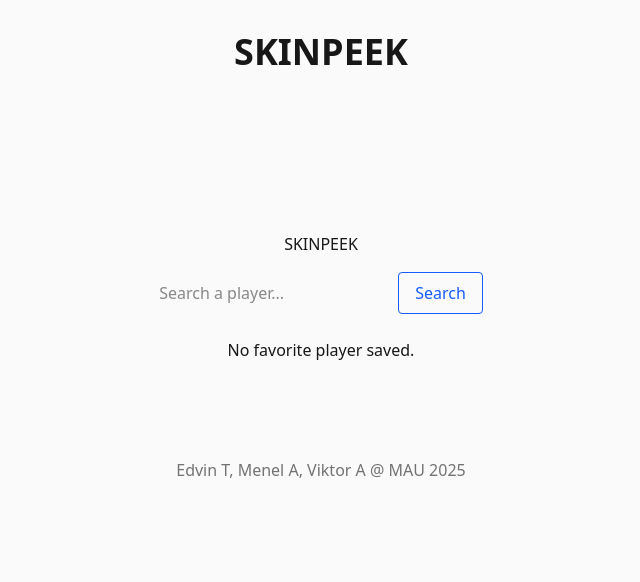
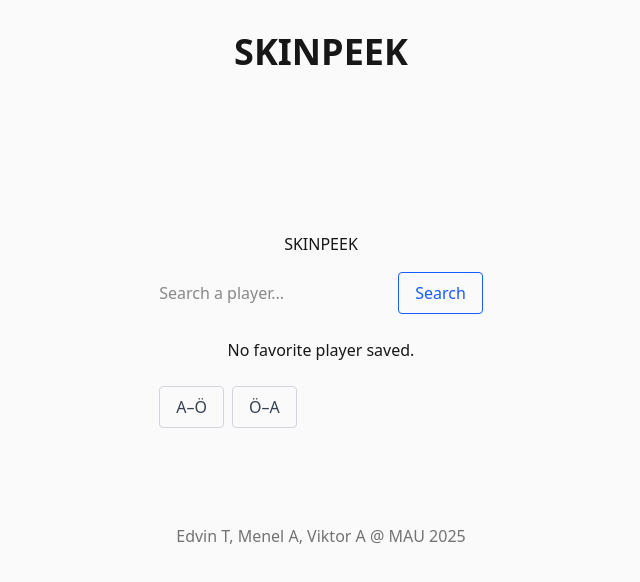
Before and after one commit to edvintopa/skinpeek, a React (Vite) app: page /#/ in a window 1280 px wide. Shown: the top 582 px of the page, without its empty margins (319-959 px from the left). Built offline with nearby package versions, Linux system fonts and the light colour scheme.

Commit message:
EnterKeyPress, Sorting, searchfix

```diff
--- a/src/components/FavoriteList/FavoriteList.jsx
+++ b/src/components/FavoriteList/FavoriteList.jsx
@@ -6,7 +6,7 @@ function FavoriteList({ favorites }) {
     if (favorites.length === 0 || !favorites) return <p>No favorite player saved.</p>;
 
     return (
-        <ul className="grid grid-cols-1 md:grid-cols-2 gap-4 shadow-md" id="testarNu">
+        <ul className="grid grid-cols-1 gap-4 shadow-md" id="testarNu">
             {favorites.map(({ player }) => (
                 <li
                     key={player}
--- a/src/components/SearchBar/SearchBar.jsx
+++ b/src/components/SearchBar/SearchBar.jsx
@@ -1,4 +1,11 @@
 function SearchBar({ query, setQuery, onSearch }) {
+
+    const handleKeyDown = (e) => {
+        if(e.key === "Enter"){
+            onSearch();
+        }
+    }
+
     return (
         <div className="flex gap-2">
             <input
@@ -7,6 +14,7 @@ function SearchBar({ query, setQuery, onSearch }) {
                 className="input input-bordered"
                 value={query}
                 onChange={(e) => setQuery(e.target.value)}
+                onKeyDown={handleKeyDown}
             />
             <button className="border border-blue-600 text-blue-600 px-4 py-2 rounded hover:bg-blue-50 transition-colors" onClick={onSearch} >
                 Search
--- /dev/null
+++ b/src/components/SortButtons/SortButtons.jsx
@@ -0,0 +1,28 @@
+function SortButtons({ sortOrder, onChange }) {
+  return (
+    <div className="flex gap-2">
+      <button
+        className={`px-4 py-2 border rounded transition-colors ${
+          sortOrder === "asc"
+            ? "bg-blue-100 border-blue-600 text-blue-600"
+            : "border-gray-300 text-gray-700"
+        }`}
+        onClick={() => onChange("asc")}
+      >
+        A–Ö
+      </button>
+      <button
+        className={`px-4 py-2 border rounded transition-colors ${
+          sortOrder === "desc"
+            ? "bg-blue-100 border-blue-600 text-blue-600"
+            : "border-gray-300 text-gray-700"
+        }`}
+        onClick={() => onChange("desc")}
+      >
+        Ö–A
+      </button>
+    </div>
+  );
+}
+
+export default SortButtons;
--- a/src/pages/Home/Home.jsx
+++ b/src/pages/Home/Home.jsx
@@ -3,7 +3,7 @@ import { useNavigate, useParams } from "react-router-dom"
 import { getAllStarred } from "../../utils/localStorageUtils"
 import SearchBar from "../../components/SearchBar/SearchBar";
 import FavoriteList from "../../components/FavoriteList/FavoriteList";
-
+import SortButtons from "../../components/SortButtons/SortButtons";
 
 // Search bar
 // Favourite players (localStorage)
@@ -12,6 +12,7 @@ import FavoriteList from "../../components/FavoriteList/FavoriteList";
 function Home() {
   const [Favourite, setFavorites] = useState([]);
   const [query , setQuery] = useState("");
+  const [sortOrder, setSortOrder] = useState(null);
   const navigate = useNavigate();
 
   useEffect( () => {
@@ -21,18 +22,30 @@ function Home() {
 
   const handleSearch = () => {
     if (query.trim()){
-
       navigate(`/peek/${query.trim()}`);
     }
   };
 
+  const filtered = Favourite.filter(({player}) =>
+    player.toLowerCase().includes(query.toLowerCase())
+  );
+
+  const sortedFavorites =
+  sortOrder === null ? filtered
+    :[...filtered].sort((a, b) => {
+      const nameA = a.player.toLowerCase();
+      const nameB = b.player.toLowerCase();
+      return sortOrder === "asc"
+        ? nameA.localeCompare(nameB) : nameB.localeCompare(nameA);
+    })
   return (
     <>
       <div>
         <h1>SKINPEEK</h1>
         <div className="p-4 flex flex-col gap-6">
             <SearchBar query={query} setQuery={setQuery} onSearch={handleSearch} />
-            <FavoriteList favorites={Favourite} />
+            <FavoriteList favorites={sortedFavorites} />
+            <SortButtons sortOrder={sortOrder} onChange={setSortOrder}/>
         </div>
       </div>
     </>
```
